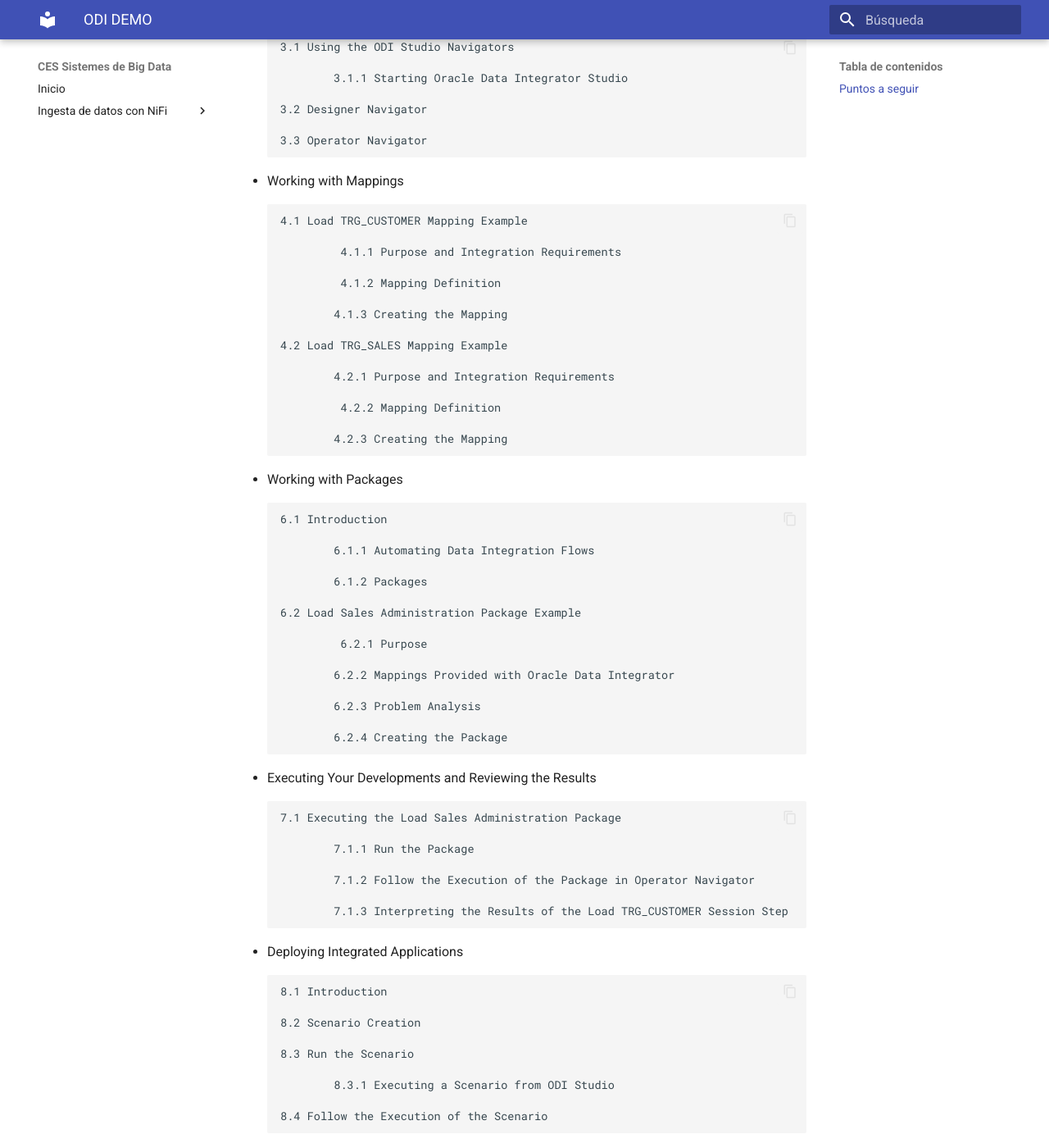
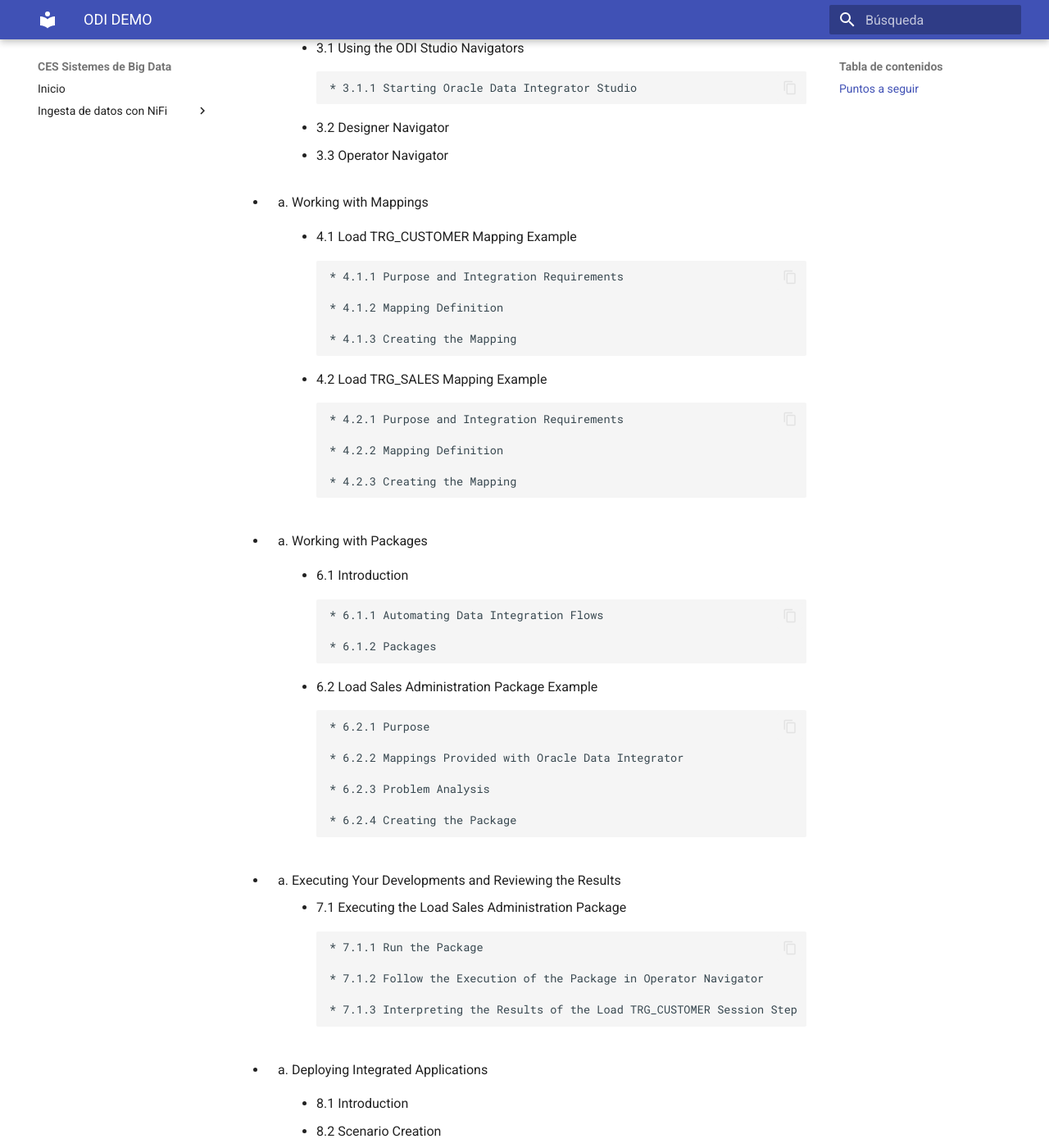
Before and after one commit to jorsodom/bigdata-sb, an MkDocs documentation site: the page built from docs/odi/odiDemo.md, in a window 1280 px wide and 1400 px high, scrolled down 983 px. Shown: the whole window at 82% size. Built offline with MkDocs 1.6.1 and Material for MkDocs 9.7.7, drawn with Linux system fonts in a browser that asks for light colours; some of the changed text lies outside the part shown.

Commit message:
Update ODI Demo

```diff
--- a/docs/odi/odiDemo.md
+++ b/docs/odi/odiDemo.md
@@ -9,85 +9,86 @@
 
 ## Puntos a seguir
 
--       2.      Working with the ETL Project
+- 2.      Working with the ETL Project
 
-        -       2.1 The Example Environment
+        * 2.1 The Example Environment
 
-        -       2.2 The Data Models
+        * 2.2 The Data Models
 
-                -       2.2.1 Orders Application
+                * 2.2.1 Orders Application
 
-                -       2.2.2 Parameters
+                * 2.2.2 Parameters
 
-                -       2.2.3 Sales Administration – Oracle
+                * 2.2.3 Sales Administration – Oracle
 
-        -       2.3 Integration Challenges
+        * 2.3 Integration Challenges
 
 
-3.      Introduction to Using Oracle Data Integrator
+- 3.      Introduction to Using Oracle Data Integrator
 
-        3.1 Using the ODI Studio Navigators
+        * 3.1 Using the ODI Studio Navigators
 
-                3.1.1 Starting Oracle Data Integrator Studio
+                * 3.1.1 Starting Oracle Data Integrator Studio
 
-        3.2 Designer Navigator
+        * 3.2 Designer Navigator
 
-        3.3 Operator Navigator
+        * 3.3 Operator Navigator
 
-4.      Working with Mappings
 
-        4.1 Load TRG_CUSTOMER Mapping Example
+- 4.      Working with Mappings
 
-                 4.1.1 Purpose and Integration Requirements
+        * 4.1 Load TRG_CUSTOMER Mapping Example
 
-                 4.1.2 Mapping Definition
+                * 4.1.1 Purpose and Integration Requirements
 
-                4.1.3 Creating the Mapping
+                * 4.1.2 Mapping Definition
 
-        4.2 Load TRG_SALES Mapping Example
+                * 4.1.3 Creating the Mapping
 
-                4.2.1 Purpose and Integration Requirements
+        * 4.2 Load TRG_SALES Mapping Example
 
-                 4.2.2 Mapping Definition
+                * 4.2.1 Purpose and Integration Requirements
 
-                4.2.3 Creating the Mapping
+                * 4.2.2 Mapping Definition
 
-6.      Working with Packages
+                * 4.2.3 Creating the Mapping
 
-        6.1 Introduction
+- 6.      Working with Packages
 
-                6.1.1 Automating Data Integration Flows
+        * 6.1 Introduction
 
-                6.1.2 Packages
+                * 6.1.1 Automating Data Integration Flows
 
-        6.2 Load Sales Administration Package Example
+                * 6.1.2 Packages
 
-                 6.2.1 Purpose
+        * 6.2 Load Sales Administration Package Example
 
-                6.2.2 Mappings Provided with Oracle Data Integrator
+                * 6.2.1 Purpose
 
-                6.2.3 Problem Analysis
+                * 6.2.2 Mappings Provided with Oracle Data Integrator
 
-                6.2.4 Creating the Package
+                * 6.2.3 Problem Analysis
 
-7.      Executing Your Developments and Reviewing the Results
+                * 6.2.4 Creating the Package
 
-        7.1 Executing the Load Sales Administration Package
+- 7.      Executing Your Developments and Reviewing the Results
 
-                7.1.1 Run the Package
+        * 7.1 Executing the Load Sales Administration Package
 
-                7.1.2 Follow the Execution of the Package in Operator Navigator
+                * 7.1.1 Run the Package
 
-                7.1.3 Interpreting the Results of the Load TRG_CUSTOMER Session Step
+                * 7.1.2 Follow the Execution of the Package in Operator Navigator
 
-8.      Deploying Integrated Applications
+                * 7.1.3 Interpreting the Results of the Load TRG_CUSTOMER Session Step
 
-        8.1 Introduction
+- 8.      Deploying Integrated Applications
 
-        8.2 Scenario Creation
+        * 8.1 Introduction
 
-        8.3 Run the Scenario
+        * 8.2 Scenario Creation
 
-                8.3.1 Executing a Scenario from ODI Studio
+        * 8.3 Run the Scenario
 
-        8.4 Follow the Execution of the Scenario
+                * 8.3.1 Executing a Scenario from ODI Studio
+
+        * 8.4 Follow the Execution of the Scenario
```
